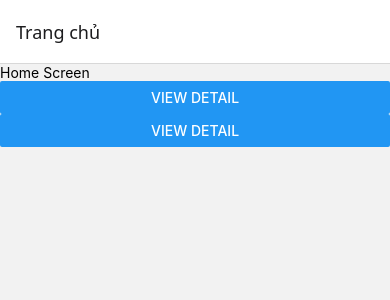
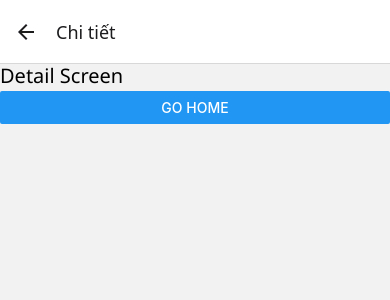
Before and after one commit to nguyenduykhanhit04/My-React-Native, a React Native app: screen /Home in a window 390 px wide. Both pictures are taken after a click on the button "VIEW DETAIL". Shown: the top 300 px of the page. Built offline with nearby package versions, Linux system fonts and the light colour scheme.

Commit message:
Sử dụng navigation để điều hướng trang bằng 2 cách

```diff
--- a/App.tsx
+++ b/App.tsx
@@ -21,6 +21,8 @@ export default function App() {
     return <Text>Loading...</Text>;
   }
 
+  const Stack = createNativeStackNavigator<RootStackParamList>();
+
   return (
     <NavigationContainer>
       <Stack.Navigator>
--- a/app.json
+++ b/app.json
@@ -25,6 +25,9 @@
     },
     "web": {
       "favicon": "./assets/favicon.png"
-    }
+    },
+    "plugins": [
+      "expo-font"
+    ]
   }
 }
--- a/components/review/detail.tsx
+++ b/components/review/detail.tsx
@@ -1,11 +1,15 @@
-import { Text, View } from "react-native"
+import { Button, Text, View } from "react-native"
 import { NOTOSANS } from "../../utils/const";
-
+import { NavigationProp, useNavigation } from "@react-navigation/native";
 
 const DetailScreen = () => {
+
+    const navigation: NavigationProp<RootStackParamList> = useNavigation();
+
     return (
         <View>
             <Text style={{ fontFamily: NOTOSANS, fontSize: 20 }}>Detail Screen</Text>
+            <Button title="Go home" onPress={() => navigation.navigate("Home")}/>
         </View>
     )
 }
--- a/components/review/home.tsx
+++ b/components/review/home.tsx
@@ -1,15 +1,14 @@
 import { Button, Text, View } from "react-native"
+import { NOTOSANS } from "../../utils/const";
 
+const HomeScreen = (props: any) => {
+    const { navigation } = props;
 
-const HomeScreen = () => {
     return (
         <View>
-            <Text>Home Screen</Text>
+            <Text style={{ fontFamily: NOTOSANS, fontSize: 20 }}>Home Screen</Text>
             <Button title="View Detail"
-                onPress={() => alert("mew")}
-            />
-            <Button title="View Detail"
-                onPress={() => alert("mew")}
+                onPress={() => navigation.navigate("Detail")}
             />
         </View>
     )
--- a/package.json
+++ b/package.json
@@ -13,7 +13,7 @@
     "@react-navigation/native": "^7.2.2",
     "@react-navigation/native-stack": "^7.14.10",
     "expo": "~54.0.33",
-    "expo-font": "^55.0.6",
+    "expo-font": "~14.0.11",
     "expo-status-bar": "~3.0.9",
     "react": "19.1.0",
     "react-native": "0.81.5",
--- /dev/null
+++ b/types/route.d.ts
@@ -0,0 +1,5 @@
+type RootStackParamList = {
+    Home: undefined;
+    Detail: undefined;
+    About: undefined;
+}
```
Also changed, not shown: 2 other files (tests, documents, lock files or other folders).
